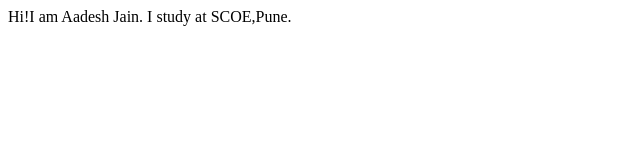
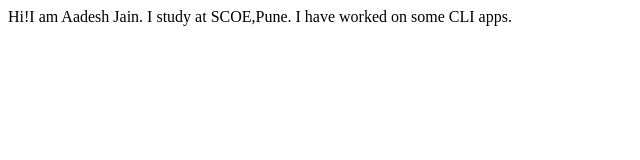
Before and after one commit to aadeshjain7/aadesh-portfolio, a plain HTML site: page index.html in a window 1280 px wide. Shown: the whole page, without its empty margins (0-640 px from the left). Drawn offline with Linux system fonts and the light colour scheme.

Commit message:
docs:added project details

```diff
--- a/index.html
+++ b/index.html
@@ -8,5 +8,7 @@
 <body>
     Hi!I am Aadesh Jain.
     I study at SCOE,Pune.
+
+    I have worked on some CLI apps.
 </body>
 </html>
```
